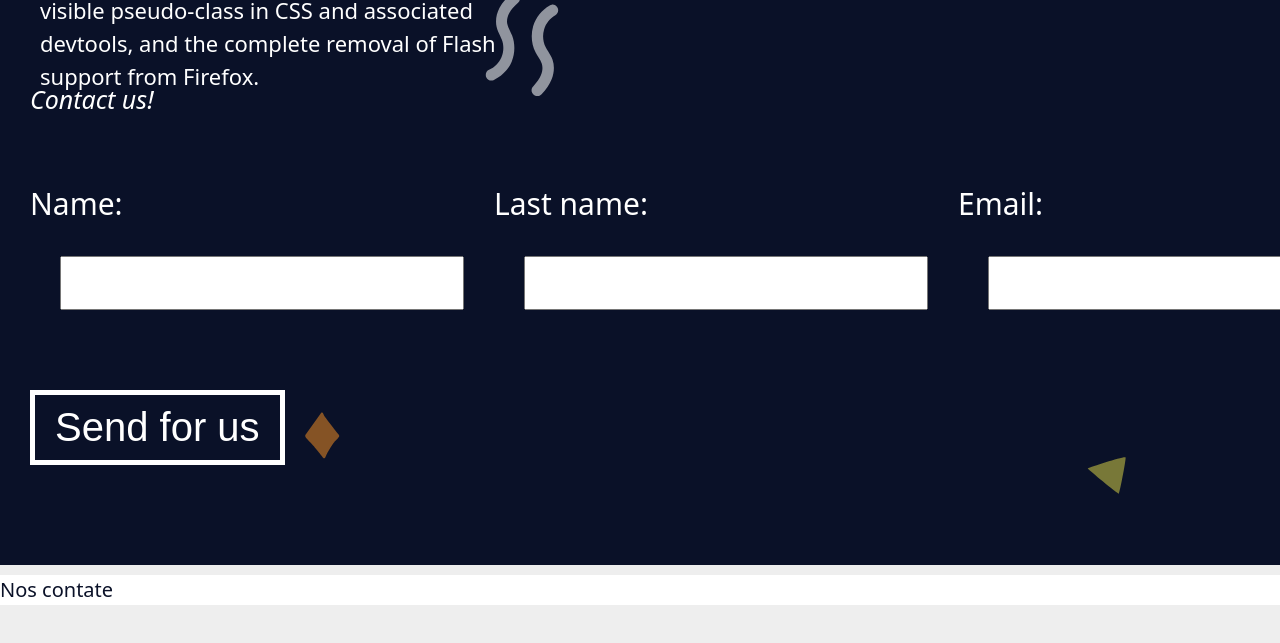
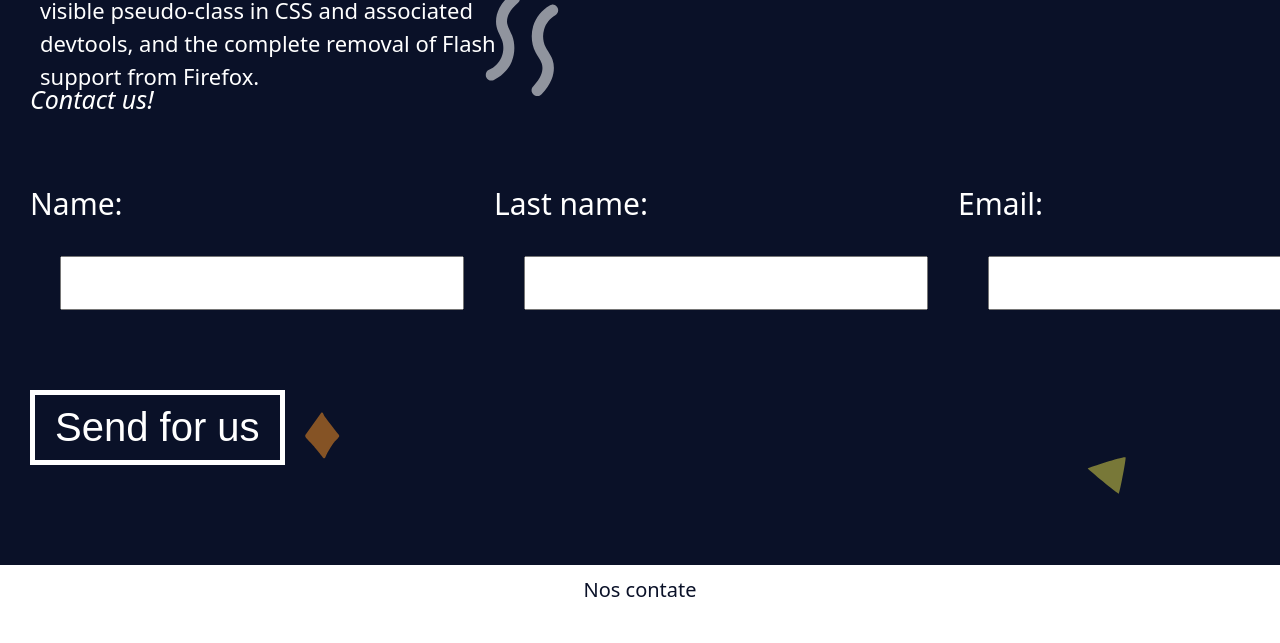
Before and after one commit to Davi2512/First-LP, a plain HTML site: page index.html in a window 1280 px wide. Shown: the part 6096-6739 px from the top of the page. Drawn offline with Linux system fonts and the light colour scheme.

Commit message:
Update style.css

```diff
--- a/style.css
+++ b/style.css
@@ -288,3 +288,7 @@ button {
   font-size: 4rem;
   margin-top: 5rem;
 }
+.footer-content {
+    display: flex;
+    justify-content: center;
+}
```
